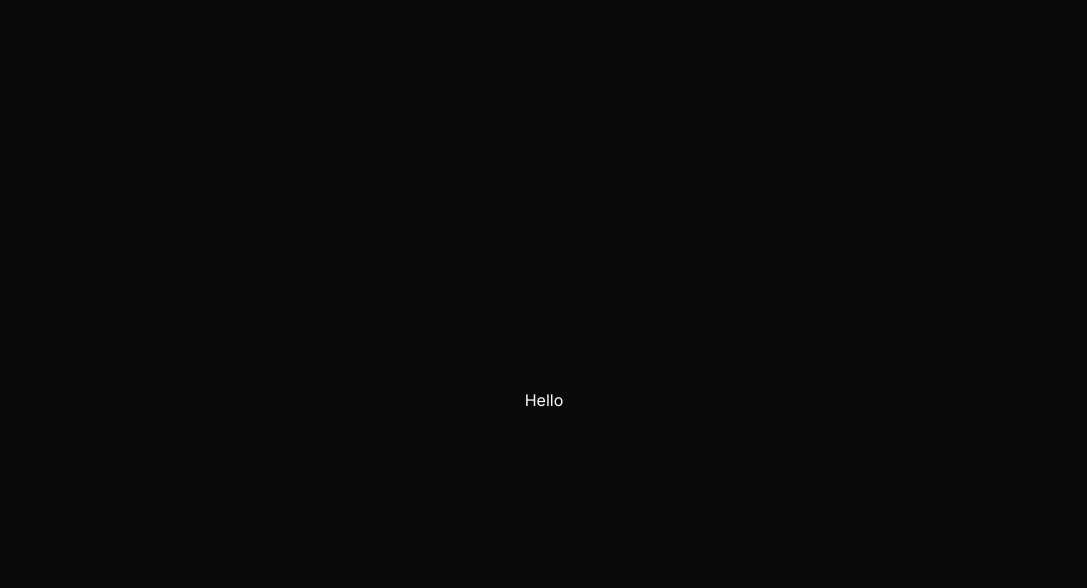
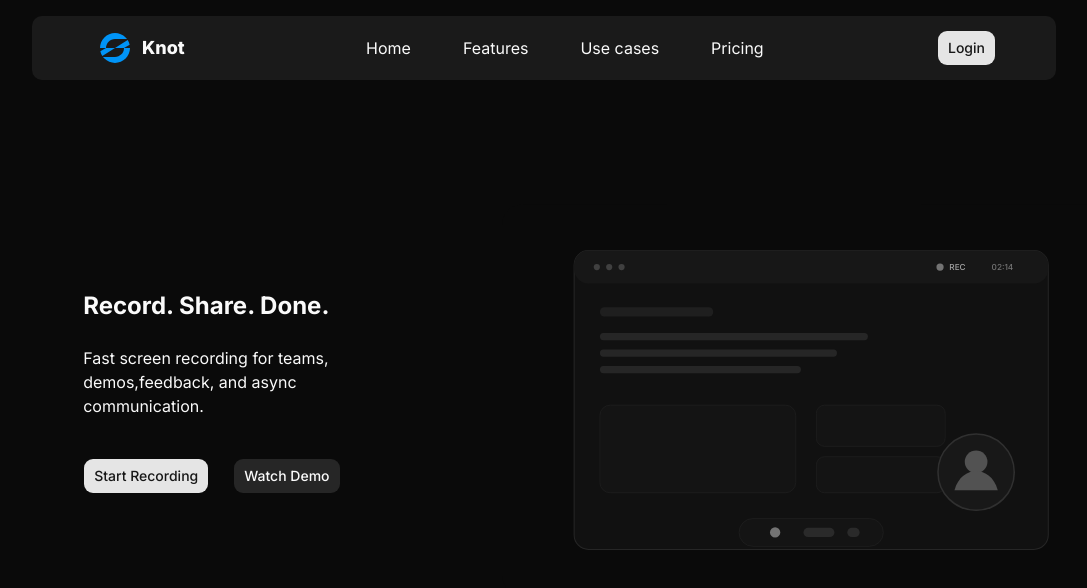
Before and after one commit to Dishant402955/knot, a Next.js app in the folder apps/web/: page / in a window 1280 px wide. Shown: the top 588 px of the page, without its empty margins (96-1183 px from the left). Built offline with nearby package versions, Linux system fonts and the light colour scheme.

Commit message:
build navbar & hero section for home page

```diff
--- /dev/null
+++ b/apps/web/app/_components/hero.tsx
@@ -0,0 +1,23 @@
+import { Button } from "@/components/ui/button"
+import Link from "next/link"
+import { MockUp } from "./mockup"
+
+const Hero = () => {
+    return <div className="h-full w-full flex justify-center items-center px-[5%]" id="">
+        <div className="flex-col px-[10%]">
+            <p className="text-2xl font-bold flex my-6"> Record. Share. Done.</p>
+            <p className="flex ">Fast screen recording for teams, demos,feedback, and async communication.</p>
+            <div className="flex py-10 space-x-6">
+                <Link href={"/dashboard"}>
+                <Button size={"lg"} className="cursor-pointer">Start Recording</Button>
+                </Link>
+                <Link href={"/demo"}>
+                <Button variant={"secondary"} size={"lg"} className="cursor-pointer">Watch Demo</Button>
+                </Link>
+            </div>
+        </div>
+        <MockUp/>
+    </div>
+}
+
+export {Hero}
--- /dev/null
+++ b/apps/web/app/_components/mockup.tsx
@@ -0,0 +1,161 @@
+const MockUp = () => {
+    return                <svg
+  width="1200"
+  height="400"
+  viewBox="0 0 1200 760"
+  fill="none"
+  xmlns="http://www.w3.org/2000/svg"
+>
+
+  <rect width="1200" height="760" rx="40" fill="#0A0A0A" />
+
+  <rect
+    x="140"
+    y="90"
+    width="920"
+    height="580"
+    rx="28"
+    fill="#111111"
+    stroke="#262626"
+    strokeWidth="2"
+  />
+
+  <rect
+    x="140"
+    y="90"
+    width="920"
+    height="64"
+    rx="28"
+    fill="#171717"
+  />
+
+  <circle cx="184" cy="122" r="6" fill="#404040" />
+  <circle cx="208" cy="122" r="6" fill="#404040" />
+  <circle cx="232" cy="122" r="6" fill="#404040" />
+
+  <circle cx="850" cy="122" r="7" fill="#737373" />
+  <text
+    x="868"
+    y="128"
+    fill="#A3A3A3"
+    fontSize="16"
+    fontFamily="Inter, sans-serif"
+    fontWeight="500"
+  >
+    REC
+  </text>
+
+
+  <text
+    x="950"
+    y="128"
+    fill="#737373"
+    fontSize="16"
+    fontFamily="Inter, sans-serif"
+    fontWeight="500"
+  >
+    02:14
+  </text>
+
+  <rect
+    x="190"
+    y="200"
+    width="220"
+    height="18"
+    rx="9"
+    fill="#1F1F1F"
+  />
+
+  <rect
+    x="190"
+    y="250"
+    width="520"
+    height="14"
+    rx="7"
+    fill="#262626"
+  />
+
+  <rect
+    x="190"
+    y="282"
+    width="460"
+    height="14"
+    rx="7"
+    fill="#262626"
+  />
+
+  <rect
+    x="190"
+    y="314"
+    width="390"
+    height="14"
+    rx="7"
+    fill="#262626"
+  />
+
+  <rect
+    x="190"
+    y="390"
+    width="380"
+    height="170"
+    rx="20"
+    fill="#141414"
+    stroke="#262626"
+  />
+
+  <rect
+    x="610"
+    y="390"
+    width="250"
+    height="80"
+    rx="16"
+    fill="#141414"
+    stroke="#262626"
+  />
+
+  <rect
+    x="610"
+    y="490"
+    width="250"
+    height="70"
+    rx="16"
+    fill="#141414"
+    stroke="#262626"
+  />
+
+
+  <g>
+    <circle
+      cx="920"
+      cy="520"
+      r="74"
+      fill="#181818"
+      stroke="#303030"
+      strokeWidth="3"
+    />
+
+    <circle cx="920" cy="500" r="22" fill="#525252" />
+
+    <path
+      d="M878 555C885 530 903 518 920 518C937 518 955 530 962 555"
+      fill="#525252"
+    />
+  </g>
+
+  <rect
+    x="460"
+    y="610"
+    width="280"
+    height="54"
+    rx="27"
+    fill="#141414"
+    stroke="#262626"
+  />
+
+  <circle cx="530" cy="637" r="10" fill="#737373" />
+  <rect x="585" y="628" width="60" height="18" rx="9" fill="#2A2A2A" />
+  <rect x="670" y="628" width="24" height="18" rx="9" fill="#2A2A2A" />
+</svg>
+}
+
+export {MockUp}
--- /dev/null
+++ b/apps/web/app/_components/navbar.tsx
@@ -0,0 +1,23 @@
+import { Logo } from "@/components/logo"
+import { Button } from "@/components/ui/button"
+import Link from "next/link"
+
+const Navbar = () => {
+    return     <nav className="absolute top-4 left-[10%] w-[80%] h-16 bg-neutral-800/60 px-15 flex items-center justify-between rounded-lg">
+
+    <Logo/>
+
+    <div className="flex h-full w-fit px-5 justify-center items-center gap-x-7">
+      <Link href={"/#"} className="hover:bg-neutral-700 px-3 py-1 rounded-sm">Home</Link>
+      <Link href={"/#features"} className="hover:bg-neutral-700 px-3 py-1 rounded-sm">Features</Link>
+      <Link href={"/#use-cases"} className="hover:bg-neutral-700 px-3 py-1 rounded-sm"> Use cases</Link>
+      <Link href={"/#pricing"} className="hover:bg-neutral-700 px-3 py-1 rounded-sm">Pricing</Link>
+    </div>
+
+    <Link href={"/login"} ><Button className="cursor-pointer" size={"lg"}>Login</Button></Link>
+
+    </nav>
+
+}
+
+export {Navbar}
--- a/apps/web/app/page.tsx
+++ b/apps/web/app/page.tsx
@@ -1,6 +1,12 @@
+import { Hero } from "@/app/_components/hero";
+import { Navbar } from "@/app/_components/navbar";
+
 const  Home = () => {
   return (
-   <div className="h-screen w-full flex justify-center items-center ">Hello</div>
+   <div className="h-screen w-full flex justify-center items-center relative">
+    <Navbar/>
+    <Hero/>
+   </div>
   );
 }
 
--- /dev/null
+++ b/apps/web/components/logo.tsx
@@ -0,0 +1,13 @@
+import Link from "next/link";
+
+const Logo = () => {
+    return <Link href={"/"} className="hover:bg-neutral-700 cursor-pointer flex justify-center items-center w-fit h-fit space-x-3 px-2 py-2 rounded-md">
+
+        <svg xmlns="http://www.w3.org/2000/svg" width="30" height="30" viewBox="0 0 40 40" fill="none" id="Logo"> <g id="logomark"> <path d="M20 0C25.3043 4.00466e-07 30.3919 2.10669 34.1426 5.85742C34.8157 6.53058 35.4354 7.24719 36 8H20C16.8174 8 13.7651 9.26421 11.5146 11.5146C9.26421 13.7651 8 16.8174 8 20H20L36.9102 9.31934C38.1656 11.3074 39.0611 13.5027 39.5547 15.8027L32 20H40L39.9941 20.4971C39.8669 25.6213 37.776 30.5092 34.1426 34.1426C30.3919 37.8933 25.3043 40 20 40C14.6957 40 9.60815 37.8933 5.85742 34.1426C5.18426 33.4694 4.56459 32.7528 4 32H20C23.1826 32 26.2349 30.7358 28.4854 28.4854C30.5952 26.3755 31.8383 23.5608 31.9854 20.5947L32 20H20L3.08984 30.6787C1.83452 28.6906 0.941002 26.4951 0.447266 24.1953L8 20H0C8.00931e-07 14.6957 2.1067 9.60815 5.85742 5.85742C9.60815 2.1067 14.6957 -5.79361e-10 20 0Z" fill="#0094F7"></path> </g> </svg>
+
+        <p className="font-extrabold text-lg">Knot</p>
+
+    </Link>
+}
+
+export {Logo};
```
Also changed, not shown: 1 other file (tests, documents, lock files or other folders).
